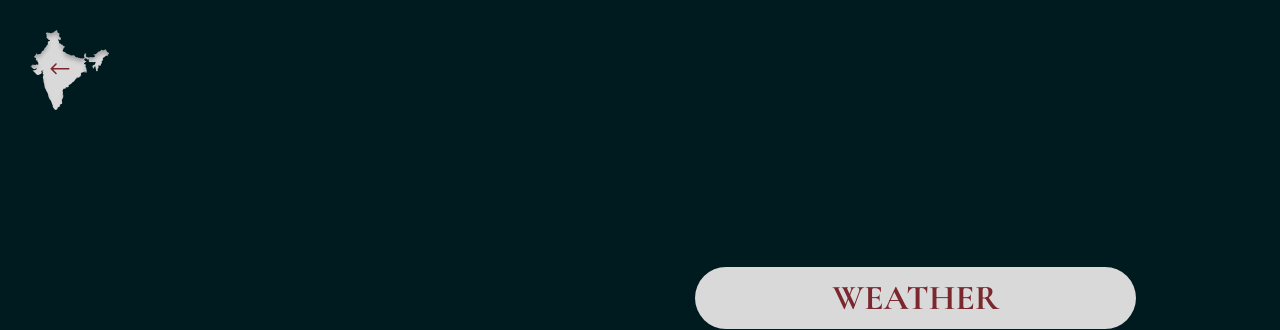
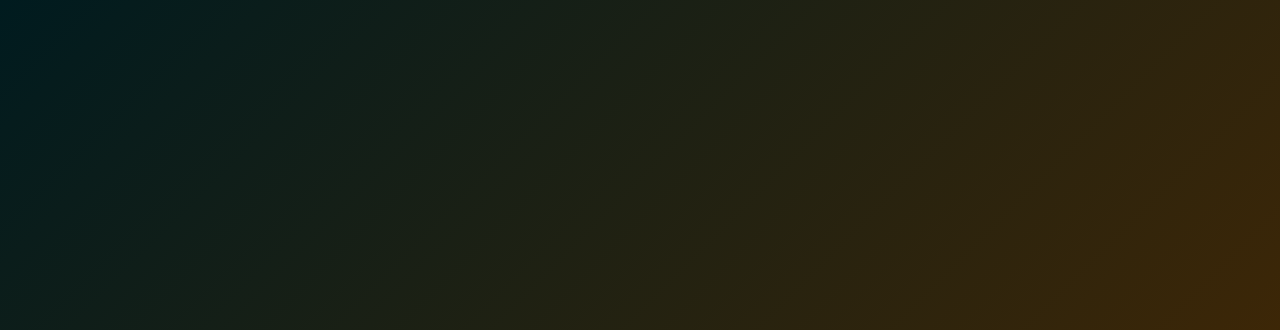
Before and after one commit to Rebi-ctr/Im_Projekt, a PHP site: page /city.html in a window 1280 px wide. Shown: the top 330 px of the page. Run offline with PHP 8.4, Linux system fonts and the light colour scheme.

Commit message:
Loader eingebaut

```diff
--- a/city.html
+++ b/city.html
@@ -13,6 +13,11 @@
 </head>
 
 <body>
+    <!-- Einfacher Loader -->
+  <div id="loader" class="loading-overlay">
+    <div class="loader"></div>
+    <div class="loader-text">Die Daten werden geladen...</div>
+  </div>
 
   <header>
     <a href="index.html" class="back-button">
@@ -37,7 +42,7 @@
         <h2>WEATHER</h2>
         <div class="weather-info">
           <p id="temperature">--°C</p>
-          <img id="weather_icon" src="img/sun.png" alt="Sonne">
+          <img id="weather_icon" src="img/sun.svg" alt="Sonne">
         </div>
       </div>
     </section>
--- a/css/city.css
+++ b/css/city.css
@@ -28,6 +28,49 @@ header {
 .back-button img {
   width: 80px;
   height: 80px;
+}
+
+/* EINFACHER LOADER */
+.loading-overlay {
+  position: fixed;
+  top: 0;
+  left: 0;
+  width: 100%;
+  height: 100%;
+  background: linear-gradient(135deg, #001b1f 0%, #4E2A00 100%);
+  display: flex;
+  flex-direction: column;
+  justify-content: center;
+  align-items: center;
+  z-index: 9999;
+}
+
+.loading-overlay.hidden {
+  opacity: 0;
+  transition: opacity 0.5s ease;
+  pointer-events: none;
+}
+
+/* Einfacher Spinner */
+.loader {
+  width: 40px;
+  height: 40px;
+  border: 4px solid rgba(255, 208, 154, 0.3);
+  border-top: 4px solid #FFD09A;
+  border-radius: 50%;
+  animation: spin 1s linear infinite;
+  margin-bottom: 20px;
+}
+
+@keyframes spin {
+  0% { transform: rotate(0deg); }
+  100% { transform: rotate(360deg); }
+}
+
+.loader-text {
+  color: #C0F6FF;
+  font-size: 18px;
+  font-family: "Cormorant Garamond", serif;
 }
 
 /* Info-Boxen über dem Stadtbild */
--- a/js/city.js
+++ b/js/city.js
@@ -208,6 +208,17 @@ function setDataUI(entry, el) {
   updateTuktuks(Number(entry.pm10));
 }
 
+/**
+ * Zeigt Loading-State an wenn Daten noch nicht geladen sind
+ */
+function showLoadingState(el) {
+  if (el.time) el.time.textContent = "Laden...";
+  if (el.date) el.date.textContent = "Daten werden geladen";
+  if (el.pm10) el.pm10.textContent = "-- PM10 μg/m³";
+  if (el.temperature) el.temperature.textContent = "Laden...";
+  if (el.description) el.description.textContent = "Lade Stadtinformationen...";
+}
+
 // ===== ZEIT-HELFER =====
 
 const MS15 = 15 * 60 * 1000; // 15 Minuten in Millisekunden
@@ -304,11 +315,18 @@ function calculateTargetDate(baseDate, dateWithinDay, turns) {
 
 document.addEventListener("DOMContentLoaded", async () => {
   // 1) Stadt aus der URL
+  const loader = document.getElementById("loader");
   const params = new URLSearchParams(location.search);
   const cityKey = params.get("city");
   if (!cityKey) {
     console.error("Kein ?city Parameter in der URL");
     return;
+  }
+
+  // Loader anzeigen
+  if (loader) {
+    loader.style.display = "flex";
+    loader.classList.remove("hidden");
   }
 
   // 2) DOM Elemente sammeln
@@ -509,5 +527,11 @@ document.addEventListener("DOMContentLoaded", async () => {
     if (el.description) {
       el.description.textContent = "Fehler beim Laden der Daten. Bitte versuchen Sie es später erneut.";
     }
+  } finally {
+    // Loader verstecken nach dem Laden (erfolgreich oder mit Fehler)
+    if (loader) {
+      loader.classList.add("hidden");
+      setTimeout(() => loader.style.display = "none", 500);
+    }
   }
 });
--- a/php/unloadW.php
+++ b/php/unloadW.php
@@ -34,8 +34,11 @@ try {
       ON a.city = w.city
      AND a.datetimelocal = w.datetimelocal
     WHERE a.city = :city
+    AND a.datetimelocal >= DATE_SUB(NOW(), INTERVAL 7 DAY)
     ORDER BY a.datetimelocal DESC
+    LIMIT 672
   ");
+
   $stmtData->execute([':city' => $city]);
   $timeseries = $stmtData->fetchAll(PDO::FETCH_ASSOC);
 
```
